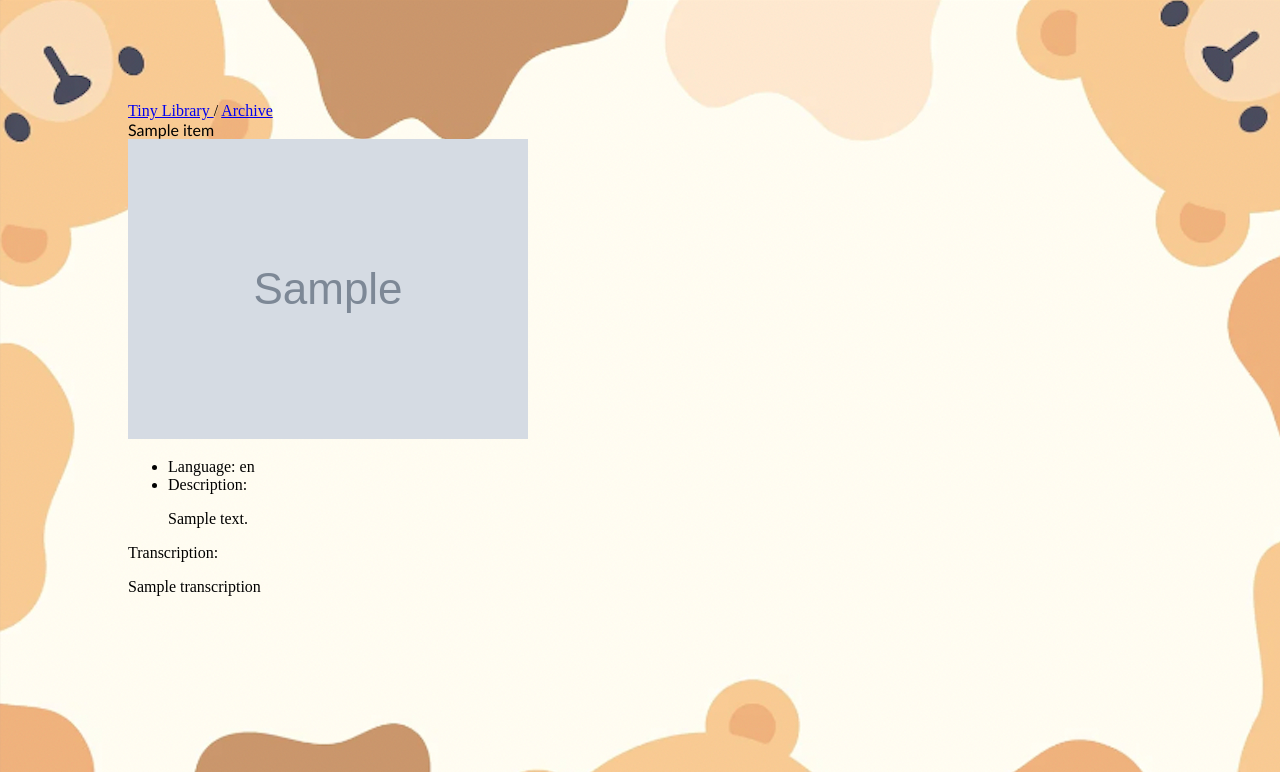
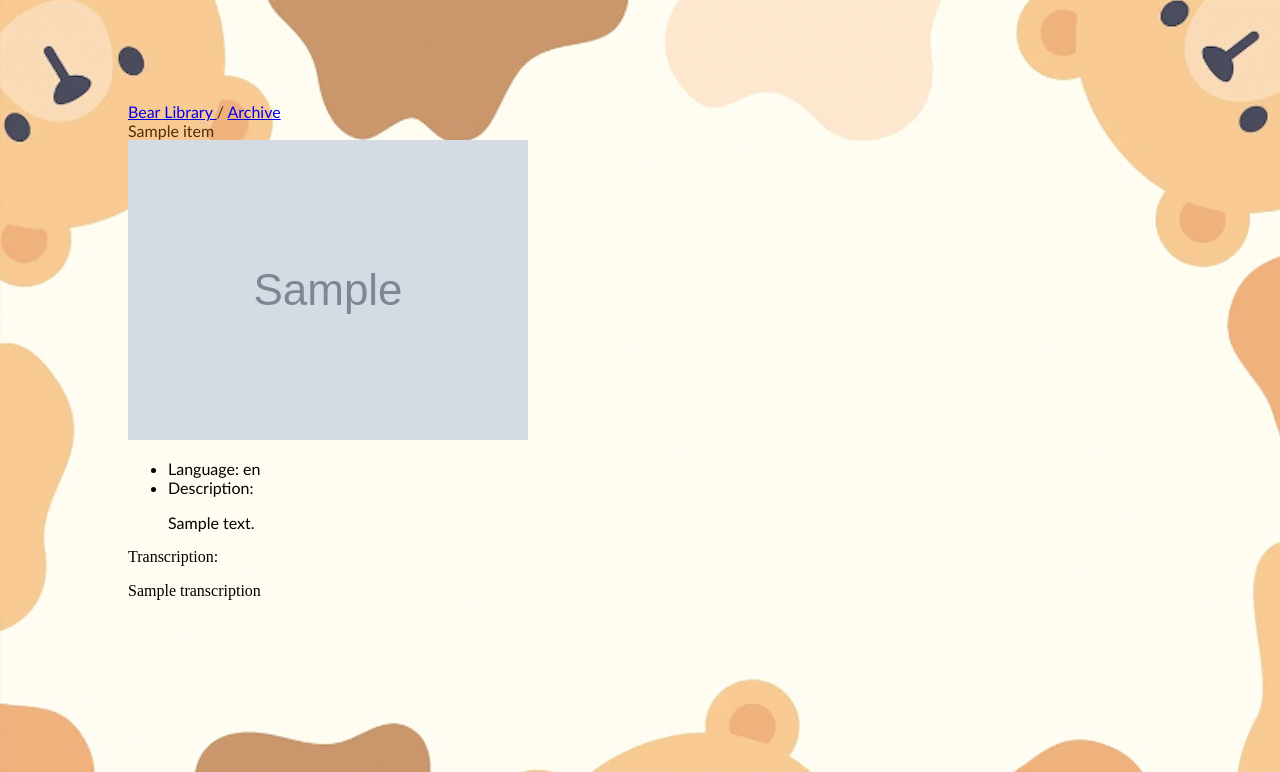
Before and after one commit to nanythemummy/tinyarchive, a Django app: template tinyarchive/archive/templates/archive/item_document.html in a window 1280 px wide. Shown: the top 772 px of the page. Run offline with Django 4.2, Linux system fonts and the light colour scheme; the template is opened without the code that fills it: most values are stand-ins (such as "Sample title", 1, 10 or a date in 2020); grey boxes marked "Sample" are stand-in pictures.

Commit message:
Changed some title!

```diff
--- a/tinyarchive/archive/templates/archive/index.html
+++ b/tinyarchive/archive/templates/archive/index.html
@@ -3,10 +3,10 @@
 {% block content %}
 
 <div class="breadcrumb">
-    <a href="/"> Tiny Library  </a>
+    <a href="/"> Bear Library  </a>
 </div>
 <div class="page_title">
-    The Archive
+    <strong>The Archive</strong>
 </div>
 
 
--- a/tinyarchive/archive/templates/archive/item_artifact.html
+++ b/tinyarchive/archive/templates/archive/item_artifact.html
@@ -2,7 +2,7 @@
 {% load static %}
 {% block content %}
 <div class="breadcrumb">
-    <a href="/"> Tiny Library </a> / <a href= "/archive"> Archive </a>
+    <a href="/"> Bear Library </a> / <a href= "/archive"> Archive </a>
 </div>
 <div class="page_title">
     {{item.name}}
--- a/tinyarchive/archive/templates/archive/item_audiofile.html
+++ b/tinyarchive/archive/templates/archive/item_audiofile.html
@@ -2,7 +2,7 @@
 {% load static %}
 {% block content %}
 <div class="breadcrumb">
-    <a href="/"> Tiny Library </a> / <a href= "/archive"> Archive </a>
+    <a href="/"> Bear Library </a> / <a href= "/archive"> Archive </a>
 </div>
 <div class="page_title">
     {{item.name}}
--- a/tinyarchive/archive/templates/archive/item_document.html
+++ b/tinyarchive/archive/templates/archive/item_document.html
@@ -2,7 +2,7 @@
 {% load static %}
 {% block content %}
 <div class="breadcrumb">
-    <a href="/"> Tiny Library </a> / <a href= "/archive"> Archive </a>
+    <a href="/"> Bear Library </a> / <a href= "/archive"> Archive </a>
 </div>
 <div class="page_title">
     {{item.name}}
--- a/tinyarchive/archive/templates/archive/item_photograph.html
+++ b/tinyarchive/archive/templates/archive/item_photograph.html
@@ -2,7 +2,7 @@
 {% load static %}
 {% block content %}
 <div class="breadcrumb">
-    <a href="/"> Tiny Library </a> / <a href= "/archive"> Archive </a>
+    <a href="/"> Bear Library </a> / <a href= "/archive"> Archive </a>
 </div>
 <div class="page_title">
     {{item.name}}
--- a/tinyarchive/archive/templates/archive/item_sculpture.html
+++ b/tinyarchive/archive/templates/archive/item_sculpture.html
@@ -2,7 +2,7 @@
 {% load static %}
 {% block content %}
 <div class="breadcrumb">
-    <a href="/"> Tiny Library </a> / <a href= "/archive"> Archive </a>
+    <a href="/"> Bear Library </a> / <a href= "/archive"> Archive </a>
 </div>
 <div class="page_title">
     {{item.name}}
--- a/tinyarchive/exhibit/templates/exhibit/index.html
+++ b/tinyarchive/exhibit/templates/exhibit/index.html
@@ -2,7 +2,7 @@
 {% load static %}
 {% block content %}
 <div class="breadcrumb">
-    <a href="/"> Tiny Library </a>
+    <a href="/"> Bear Library </a>
 </div>
 <div class="page_title">
     Exhibits
--- a/tinyarchive/static/css/bearstyle.css
+++ b/tinyarchive/static/css/bearstyle.css
@@ -181,9 +181,19 @@ body {
 	}
 
 .page_title{
+	color:rgb(86, 44, 7);
 	font-family: 'Trebuchet MS', 'Lucida Sans Unicode', 'Lucida Grande', 'Lucida Sans', Arial, sans-serif;
 }
 
 .content{
 	font-family: 'Trebuchet MS', 'Lucida Sans Unicode', 'Lucida Grande', 'Lucida Sans', Arial, sans-serif;
 }
+
+.breadcrumb{
+	color:rgb(86, 44, 7);
+	font-family:'Trebuchet MS', 'Lucida Sans Unicode', 'Lucida Grande', 'Lucida Sans', Arial, sans-serif;
+}
+
+.info{
+	font-family: 'Trebuchet MS', 'Lucida Sans Unicode', 'Lucida Grande', 'Lucida Sans', Arial, sans-serif;
+}
--- a/tinyarchive/templates/home.html
+++ b/tinyarchive/templates/home.html
@@ -47,6 +47,5 @@
     </div>
   </div>
 
-<iframe src="https://viewer.mapme.com/calbearmap" height="700" width="1000" title="Bear Map!"></iframe>
 
 {% endblock %}
```
